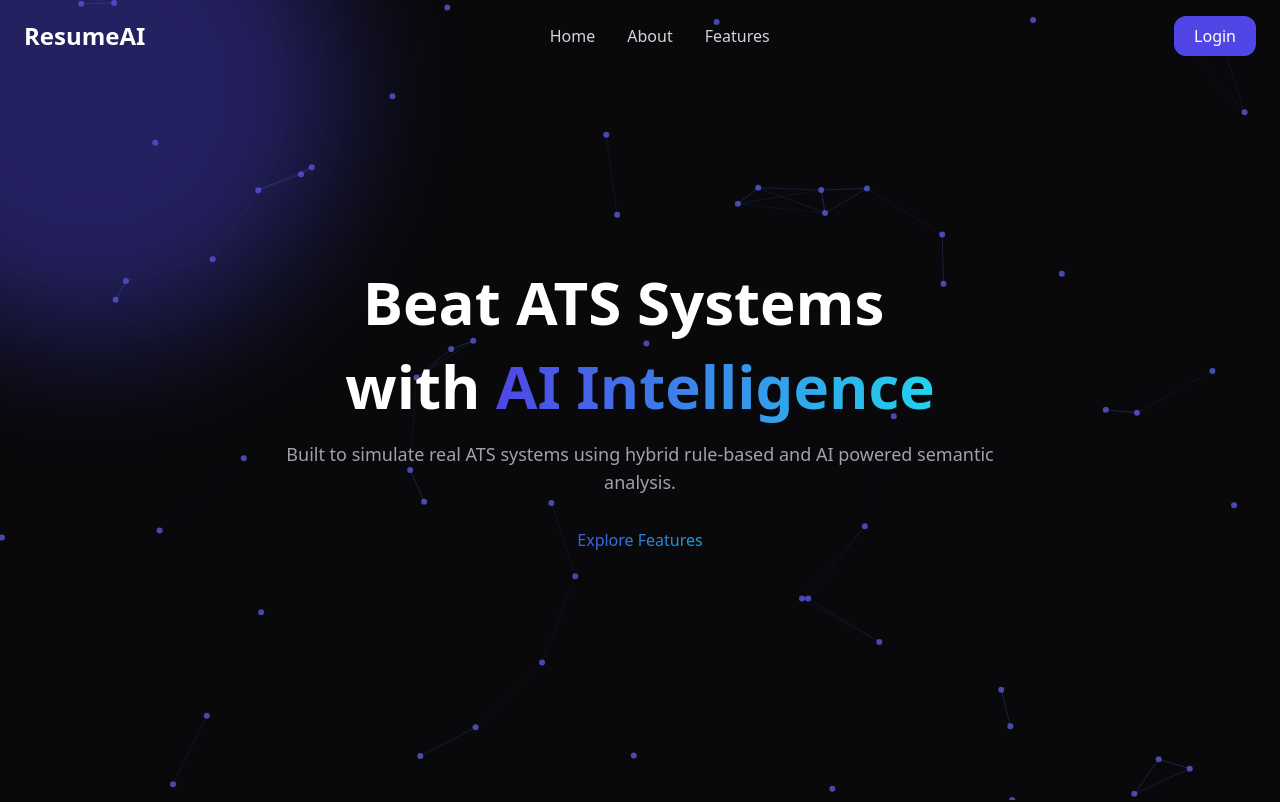
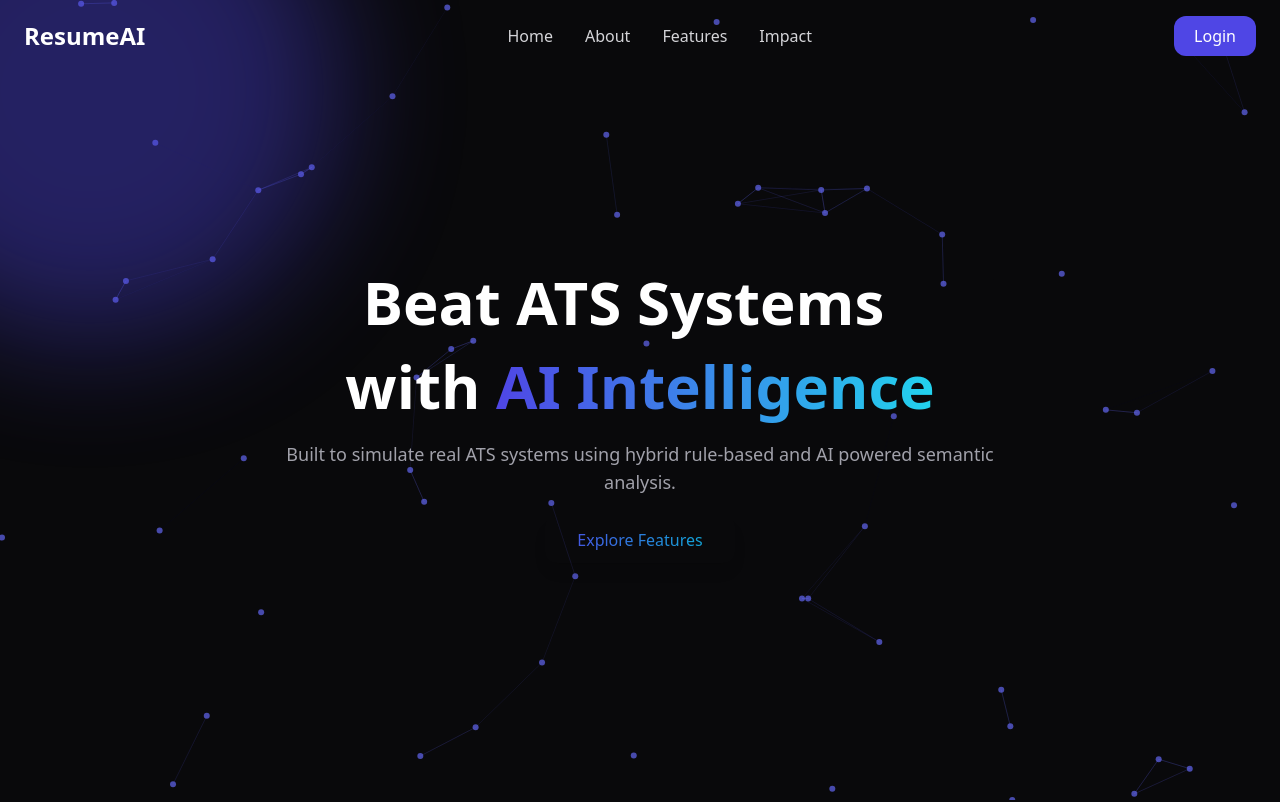
Before and after one commit to malhar-paradkar/ai-resume-analyzer, a React (Vite) app in the folder client/: page / in a window 1280 px wide. Shown: the top 802 px of the page. Built offline with nearby package versions, Linux system fonts and the light colour scheme.

Commit message:
feat(ui): added stats link to navbar

```diff
--- a/client/src/components/Navbar.jsx
+++ b/client/src/components/Navbar.jsx
@@ -31,6 +31,7 @@ const Navbar = () => {
                     <a href="#home" className="hover:text-whtie transition">Home</a>
                     <a href="#about" className="hover:text-whtie transition">About</a>
                     <a href="#features" className="hover:text-whtie transition">Features</a>
+                    <a href="#stats" className="hover:text-white transition">Impact</a>
                 </div>
 
                 <Link to="/login" className="bg-indigo-600 hover:bg-indigo-500 px-5 py-2 rounded-xl text-white transition">
```
